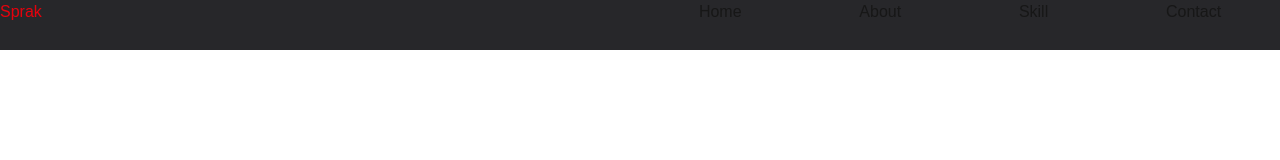
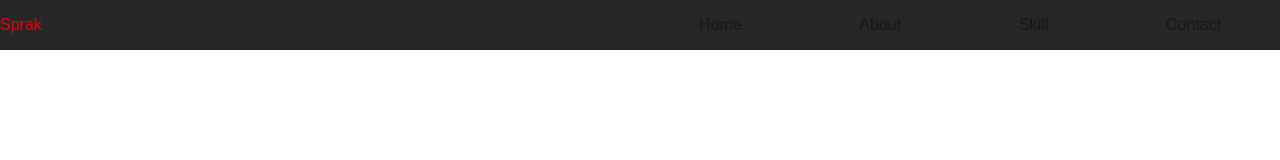
Before and after one commit to spark16x/portfolio, a Next.js app: page / in a window 1280 px wide. Shown: the top 160 px of the page. Built offline with nearby package versions, Linux system fonts and the light colour scheme.

Commit message:
update page.jsx

```diff
--- a/app/page.jsx
+++ b/app/page.jsx
@@ -4,7 +4,7 @@ import Link from 'next/link';
 export default function Home() {
   return (
     <>
-    <header className="w-full h-[50px] flex justify-between content-center bg-zinc-800">
+    <header className="w-full h-[50px] flex justify-between items-center bg-zinc-800">
       <Link href="#" className="text-red-600 w-sm" >Sprak</Link>
       <nav className="w-1/2 flex justify-around">
       <Link href="#" className="">Home</Link>
```
